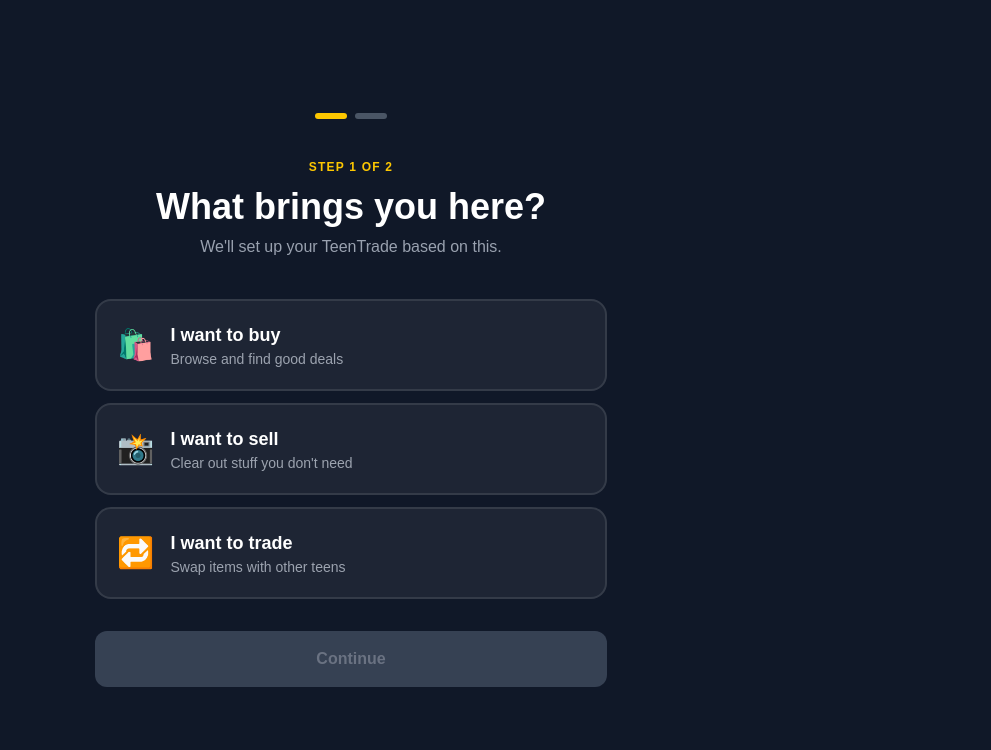
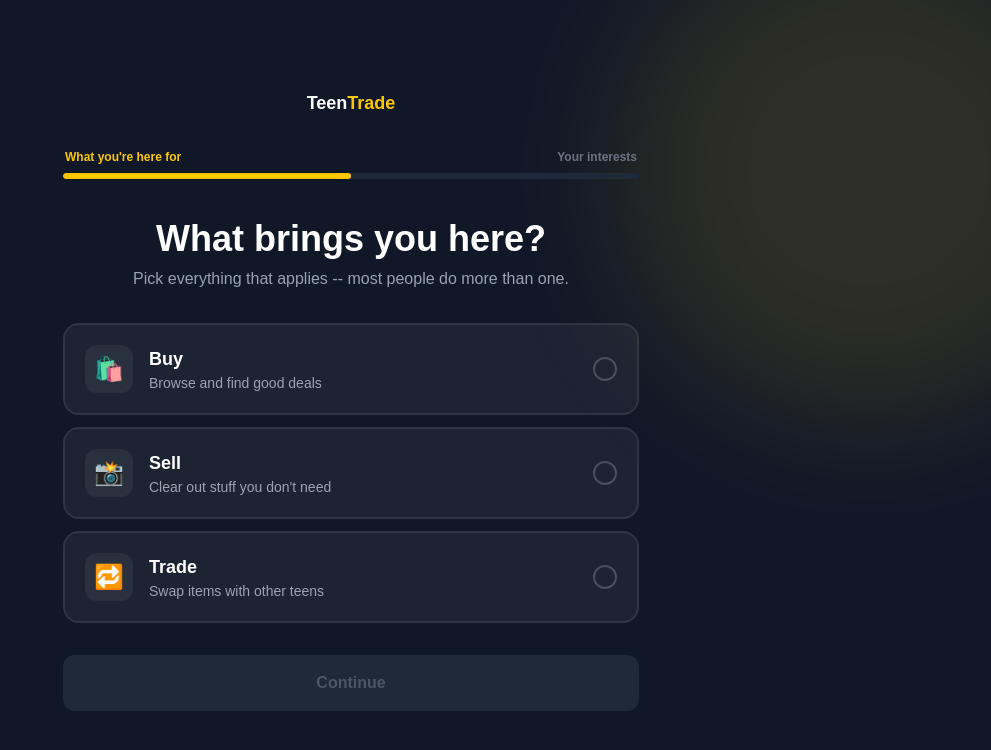
Before and after one commit to 23alexyoo23-lab/TeenTrade, a Next.js app: page /onboarding in a window 1280 px wide. Shown: the top 750 px of the page, without its empty margins (289-1280 px from the left). Built offline with nearby package versions, Linux system fonts and the light colour scheme.

Commit message:
add onboarding flow with buy/sell/trade and category interests

```diff
--- a/app/dashboard/page.tsx
+++ b/app/dashboard/page.tsx
@@ -32,7 +32,8 @@
     .single()
 
   // If they haven't answered the onboarding questions yet, send them there first
-  if (!userRow?.looking_for) {
+  // (looking_for is now a list, so we check if it's empty or missing)
+  if (!userRow?.looking_for || userRow.looking_for.length === 0) {
     redirect("/onboarding")
   }
 
--- a/app/onboarding/page.tsx
+++ b/app/onboarding/page.tsx
@@ -1,7 +1,4 @@
 "use client"
-// This page needs "use client" because it's interactive --
-// the user clicks things and the screen updates immediately,
-// before anything is saved to the database.
 
 import { useState } from "react"
 import { useRouter } from "next/navigation"
@@ -15,127 +12,209 @@
   { id: "bags", label: "Bags & Accessories", emoji: "🎒" },
 ]
 
+const REASONS = [
+  { id: "buy", label: "Buy", desc: "Browse and find good deals", emoji: "🛍️" },
+  { id: "sell", label: "Sell", desc: "Clear out stuff you don't need", emoji: "📸" },
+  { id: "trade", label: "Trade", desc: "Swap items with other teens", emoji: "🔁" },
+]
+
 export default function OnboardingPage() {
   const router = useRouter()
 
-  // Which step of the onboarding the user is on: 1 or 2
   const [step, setStep] = useState(1)
+  const [transitioning, setTransitioning] = useState(false)
 
-  // What they picked for "what are you here for"
-  const [lookingFor, setLookingFor] = useState<string | null>(null)
-
-  // Which categories they've selected (can pick more than one)
+  // Now an array, since multiple reasons can be picked
+  const [lookingFor, setLookingFor] = useState<string[]>([])
   const [interests, setInterests] = useState<string[]>([])
-
   const [saving, setSaving] = useState(false)
 
-  // Toggle a category on/off when clicked
+  function toggleReason(id: string) {
+    setLookingFor((prev) =>
+      prev.includes(id) ? prev.filter((r) => r !== id) : [...prev, id]
+    )
+  }
+
   function toggleInterest(id: string) {
     setInterests((prev) =>
       prev.includes(id) ? prev.filter((i) => i !== id) : [...prev, id]
     )
   }
 
-  // Called when the user finishes step 2 and hits "Finish"
+  // Smooth transition between steps instead of an instant swap
+  function goToStep(next: number) {
+    setTransitioning(true)
+    setTimeout(() => {
+      setStep(next)
+      setTransitioning(false)
+    }, 200)
+  }
+
   async function handleFinish() {
     setSaving(true)
 
-    // Send the answers to our API route, which saves them to Supabase
     await fetch("/api/onboarding", {
       method: "POST",
       headers: { "Content-Type": "application/json" },
       body: JSON.stringify({ lookingFor, interests }),
     })
 
-    // Redirect based on what they said they're here for
-    if (lookingFor === "buy") {
+    // Decide where to send them based on everything they picked.
+    // Selling is the most "actionable" intent, so it takes priority,
+    // then buying, then trading, then just fall back to the dashboard.
+    if (lookingFor.includes("sell")) {
+      router.push("/sell")
+    } else if (lookingFor.includes("buy")) {
       router.push("/listings")
-    } else if (lookingFor === "sell") {
-      router.push("/sell")
     } else {
       router.push("/dashboard")
     }
   }
 
   return (
-    <div className="min-h-screen bg-gray-900 flex items-center justify-center px-6">
-      <div className="max-w-lg w-full">
+    <div className="min-h-screen bg-gray-900 flex items-center justify-center px-6 py-16 relative overflow-hidden">
 
-        {/* Progress dots */}
-        <div className="flex justify-center gap-2 mb-10">
-          <div className={`h-1.5 rounded-full transition-all ${step === 1 ? "w-8 bg-yellow-400" : "w-8 bg-gray-600"}`} />
-          <div className={`h-1.5 rounded-full transition-all ${step === 2 ? "w-8 bg-yellow-400" : "w-8 bg-gray-600"}`} />
+      {/* Soft glow in the background for atmosphere */}
+      <div
+        className="absolute rounded-full blur-3xl pointer-events-none"
+        style={{
+          width: 500,
+          height: 500,
+          top: "-10%",
+          right: "-10%",
+          background: "rgba(250,204,21,0.12)",
+        }}
+      />
+
+      <div className="max-w-xl w-full relative">
+
+        {/* Logo */}
+        <div className="text-center mb-8">
+          <span className="text-lg font-bold text-white">
+            Teen<span className="text-yellow-400">Trade</span>
+          </span>
         </div>
 
-        {/* ── STEP 1: Buy, Sell, or Trade ────────────────────── */}
+        {/* Progress bar -- fills based on step */}
+        <div className="mb-10">
+          <div className="flex justify-between text-xs text-gray-500 font-semibold mb-2 px-0.5">
+            <span className={step === 1 ? "text-yellow-400" : ""}>What you're here for</span>
+            <span className={step === 2 ? "text-yellow-400" : ""}>Your interests</span>
+          </div>
+          <div className="h-1.5 bg-gray-800 rounded-full overflow-hidden">
+            <div
+              className="h-full bg-yellow-400 rounded-full transition-all duration-500 ease-out"
+              style={{ width: step === 1 ? "50%" : "100%" }}
+            />
+          </div>
+        </div>
+
+        {/* Card container with fade transition */}
+        <div
+          className="transition-all duration-200"
+          style={{
+            opacity: transitioning ? 0 : 1,
+            transform: transitioning ? "translateY(8px)" : "translateY(0)",
+          }}
+        >
+
+          {/* ── STEP 1: What brings you here (multi-select) ── */}
           {step === 1 && (
             <div>
-            <p className="text-yellow-400 text-xs font-semibold uppercase tracking-widest text-center mb-3">
-              Step 1 of 2
-            </p>
               <h1 className="text-3xl md:text-4xl font-black text-white text-center mb-2">
                 What brings you here?
               </h1>
-            <p className="text-gray-400 text-center mb-10">
-              We&apos;ll set up your TeenTrade based on this.
+              <p className="text-gray-400 text-center mb-2">
+                Pick everything that applies -- most people do more than one.
               </p>
+              {lookingFor.length > 0 && (
+                <p className="text-yellow-400 text-xs font-semibold text-center mb-8">
+                  {lookingFor.length} selected
+                </p>
+              )}
+              {lookingFor.length === 0 && <div className="mb-8" />}
 
               <div className="flex flex-col gap-3">
-              {[
-                { id: "buy", label: "I want to buy", desc: "Browse and find good deals", emoji: "🛍️" },
-                { id: "sell", label: "I want to sell", desc: "Clear out stuff you don't need", emoji: "📸" },
-                { id: "trade", label: "I want to trade", desc: "Swap items with other teens", emoji: "🔁" },
-              ].map((option) => (
+                {REASONS.map((option) => {
+                  const selected = lookingFor.includes(option.id)
+                  return (
                     <button
                       key={option.id}
-                  onClick={() => setLookingFor(option.id)}
-                  className="text-left rounded-2xl p-5 flex items-center gap-4 transition-all"
+                      onClick={() => toggleReason(option.id)}
+                      className="text-left rounded-2xl p-5 flex items-center gap-4 transition-all duration-200"
                       style={{
-                    background: lookingFor === option.id ? "#FACC15" : "rgba(255,255,255,0.06)",
-                    border: lookingFor === option.id ? "2px solid #FACC15" : "2px solid rgba(255,255,255,0.1)",
+                        background: selected ? "#FACC15" : "rgba(255,255,255,0.05)",
+                        border: selected ? "2px solid #FACC15" : "2px solid rgba(255,255,255,0.08)",
+                        transform: selected ? "scale(1.01)" : "scale(1)",
+                        boxShadow: selected ? "0 8px 24px rgba(250,204,21,0.25)" : "none",
                       }}
                     >
-                  <span className="text-3xl">{option.emoji}</span>
-                  <div>
+                      <div
+                        className="w-12 h-12 rounded-xl flex items-center justify-center text-2xl flex-shrink-0"
+                        style={{ background: selected ? "rgba(17,24,39,0.12)" : "rgba(255,255,255,0.06)" }}
+                      >
+                        {option.emoji}
+                      </div>
+
+                      <div className="flex-1">
                         <p
                           className="font-bold text-lg"
-                      style={{ color: lookingFor === option.id ? "#111827" : "#FFFFFF" }}
+                          style={{ color: selected ? "#111827" : "#FFFFFF" }}
                         >
                           {option.label}
                         </p>
                         <p
                           className="text-sm"
-                      style={{ color: lookingFor === option.id ? "#374151" : "#9CA3AF" }}
+                          style={{ color: selected ? "#374151" : "#9CA3AF" }}
                         >
                           {option.desc}
                         </p>
                       </div>
+
+                      {/* Checkmark badge -- only shows when selected */}
+                      <div
+                        className="w-6 h-6 rounded-full flex items-center justify-center flex-shrink-0 transition-all duration-200"
+                        style={{
+                          background: selected ? "#111827" : "transparent",
+                          border: selected ? "none" : "2px solid rgba(255,255,255,0.2)",
+                        }}
+                      >
+                        {selected && (
+                          <svg width="12" height="12" viewBox="0 0 12 12" fill="none">
+                            <path d="M2 6L4.5 8.5L10 3" stroke="#FACC15" strokeWidth="2" strokeLinecap="round" strokeLinejoin="round" />
+                          </svg>
+                        )}
+                      </div>
                     </button>
-              ))}
+                  )
+                })}
               </div>
 
               <button
-              disabled={!lookingFor}
-              onClick={() => setStep(2)}
-              className="w-full mt-8 bg-yellow-400 disabled:bg-gray-700 disabled:text-gray-500 text-gray-900 font-bold py-4 rounded-xl transition-colors"
+                disabled={lookingFor.length === 0}
+                onClick={() => goToStep(2)}
+                className="w-full mt-8 bg-yellow-400 disabled:bg-gray-800 disabled:text-gray-600 hover:bg-yellow-300 text-gray-900 font-bold py-4 rounded-xl transition-colors duration-200"
               >
                 Continue
               </button>
             </div>
           )}
 
-        {/* ── STEP 2: Category interests ─────────────────────── */}
+          {/* ── STEP 2: Category interests (multi-select) ── */}
           {step === 2 && (
             <div>
-            <p className="text-yellow-400 text-xs font-semibold uppercase tracking-widest text-center mb-3">
-              Step 2 of 2
-            </p>
               <h1 className="text-3xl md:text-4xl font-black text-white text-center mb-2">
                 What are you into?
               </h1>
-            <p className="text-gray-400 text-center mb-10">
+              <p className="text-gray-400 text-center mb-2">
                 Pick as many as you like. We&apos;ll show you these first.
               </p>
+              {interests.length > 0 && (
+                <p className="text-yellow-400 text-xs font-semibold text-center mb-8">
+                  {interests.length} selected
+                </p>
+              )}
+              {interests.length === 0 && <div className="mb-8" />}
 
               <div className="grid grid-cols-2 gap-3">
                 {CATEGORIES.map((cat) => {
@@ -144,15 +223,32 @@
                     <button
                       key={cat.id}
                       onClick={() => toggleInterest(cat.id)}
-                    className="rounded-2xl p-4 flex flex-col items-center gap-2 transition-all"
+                      className="relative rounded-2xl p-4 flex flex-col items-center gap-2 transition-all duration-200"
                       style={{
-                      background: selected ? "#FACC15" : "rgba(255,255,255,0.06)",
-                      border: selected ? "2px solid #FACC15" : "2px solid rgba(255,255,255,0.1)",
+                        background: selected ? "#FACC15" : "rgba(255,255,255,0.05)",
+                        border: selected ? "2px solid #FACC15" : "2px solid rgba(255,255,255,0.08)",
+                        transform: selected ? "scale(1.02)" : "scale(1)",
+                        boxShadow: selected ? "0 8px 20px rgba(250,204,21,0.22)" : "none",
                       }}
                     >
-                    <span className="text-2xl">{cat.emoji}</span>
+                      {selected && (
+                        <div
+                          className="absolute top-2 right-2 w-5 h-5 rounded-full flex items-center justify-center"
+                          style={{ background: "#111827" }}
+                        >
+                          <svg width="10" height="10" viewBox="0 0 12 12" fill="none">
+                            <path d="M2 6L4.5 8.5L10 3" stroke="#FACC15" strokeWidth="2" strokeLinecap="round" strokeLinejoin="round" />
+                          </svg>
+                        </div>
+                      )}
+                      <div
+                        className="w-12 h-12 rounded-xl flex items-center justify-center text-2xl"
+                        style={{ background: selected ? "rgba(17,24,39,0.12)" : "rgba(255,255,255,0.06)" }}
+                      >
+                        {cat.emoji}
+                      </div>
                       <span
-                      className="text-sm font-semibold text-center"
+                        className="text-sm font-semibold text-center leading-tight"
                         style={{ color: selected ? "#111827" : "#FFFFFF" }}
                       >
                         {cat.label}
@@ -164,18 +260,27 @@
 
               <div className="flex gap-3 mt-8">
                 <button
-                onClick={() => setStep(1)}
-                className="text-white font-bold py-4 px-6 rounded-xl"
-                style={{ background: "rgba(255,255,255,0.1)", border: "1px solid rgba(255,255,255,0.2)" }}
+                  onClick={() => goToStep(1)}
+                  className="text-white font-bold py-4 px-6 rounded-xl transition-colors hover:bg-white/5"
+                  style={{ background: "rgba(255,255,255,0.06)", border: "1px solid rgba(255,255,255,0.12)" }}
                 >
                   Back
                 </button>
                 <button
                   disabled={saving}
                   onClick={handleFinish}
-                className="flex-1 bg-yellow-400 hover:bg-yellow-300 disabled:opacity-60 text-gray-900 font-bold py-4 rounded-xl transition-colors"
+                  className="flex-1 bg-yellow-400 hover:bg-yellow-300 disabled:opacity-60 text-gray-900 font-bold py-4 rounded-xl transition-colors duration-200 flex items-center justify-center gap-2"
                 >
-                {saving ? "Setting up..." : "Finish"}
+                  {saving ? (
+                    <>
+                      <span
+                        className="w-4 h-4 border-2 border-gray-900 border-t-transparent rounded-full animate-spin"
+                      />
+                      Setting up...
+                    </>
+                  ) : (
+                    "Finish"
+                  )}
                 </button>
               </div>
             </div>
@@ -183,5 +288,6 @@
 
         </div>
       </div>
+    </div>
   )
 }
```
Also changed, not shown: app/api/onboarding/route.ts (+2 -5 lines). Lines whose indentation alone changed are shown as unchanged.
